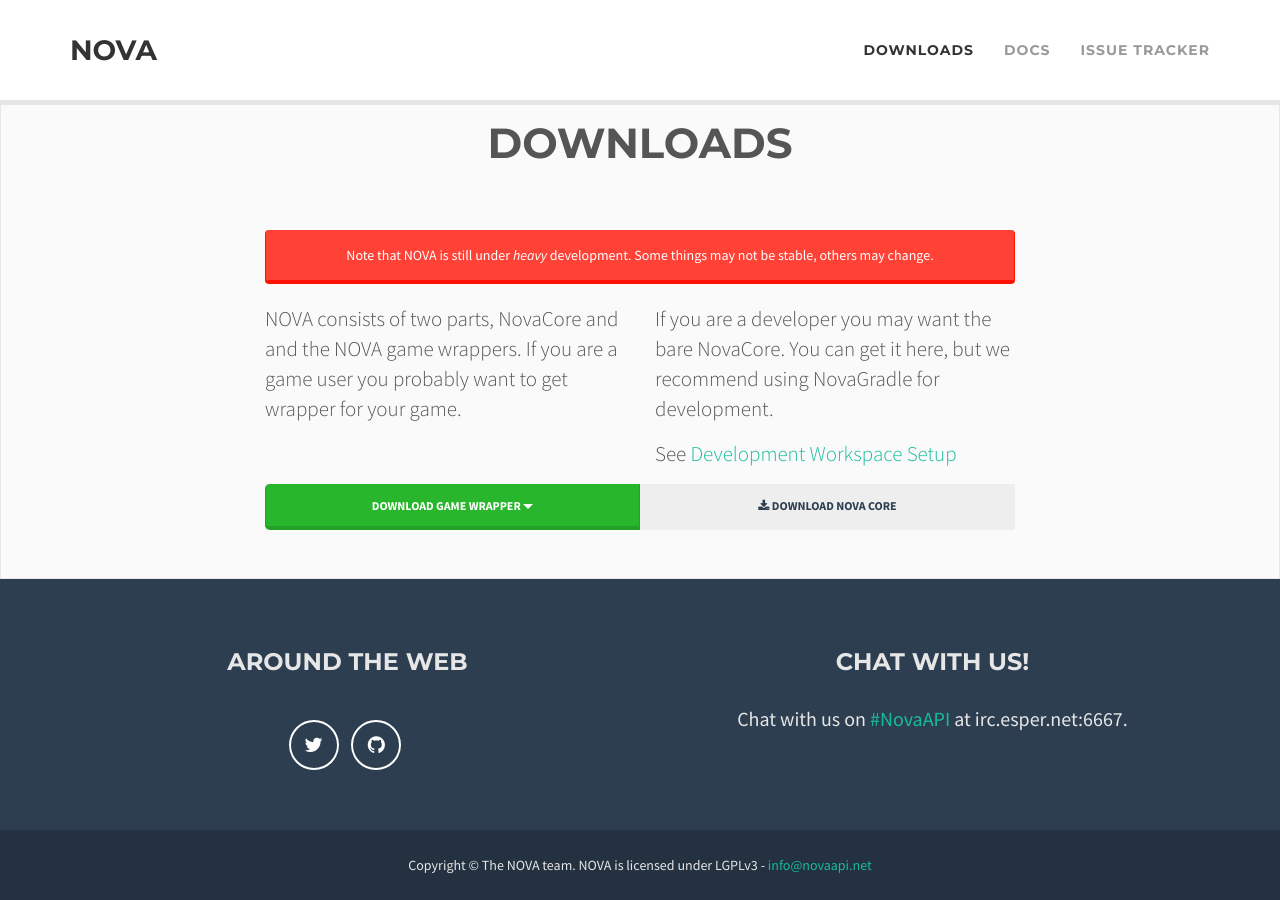
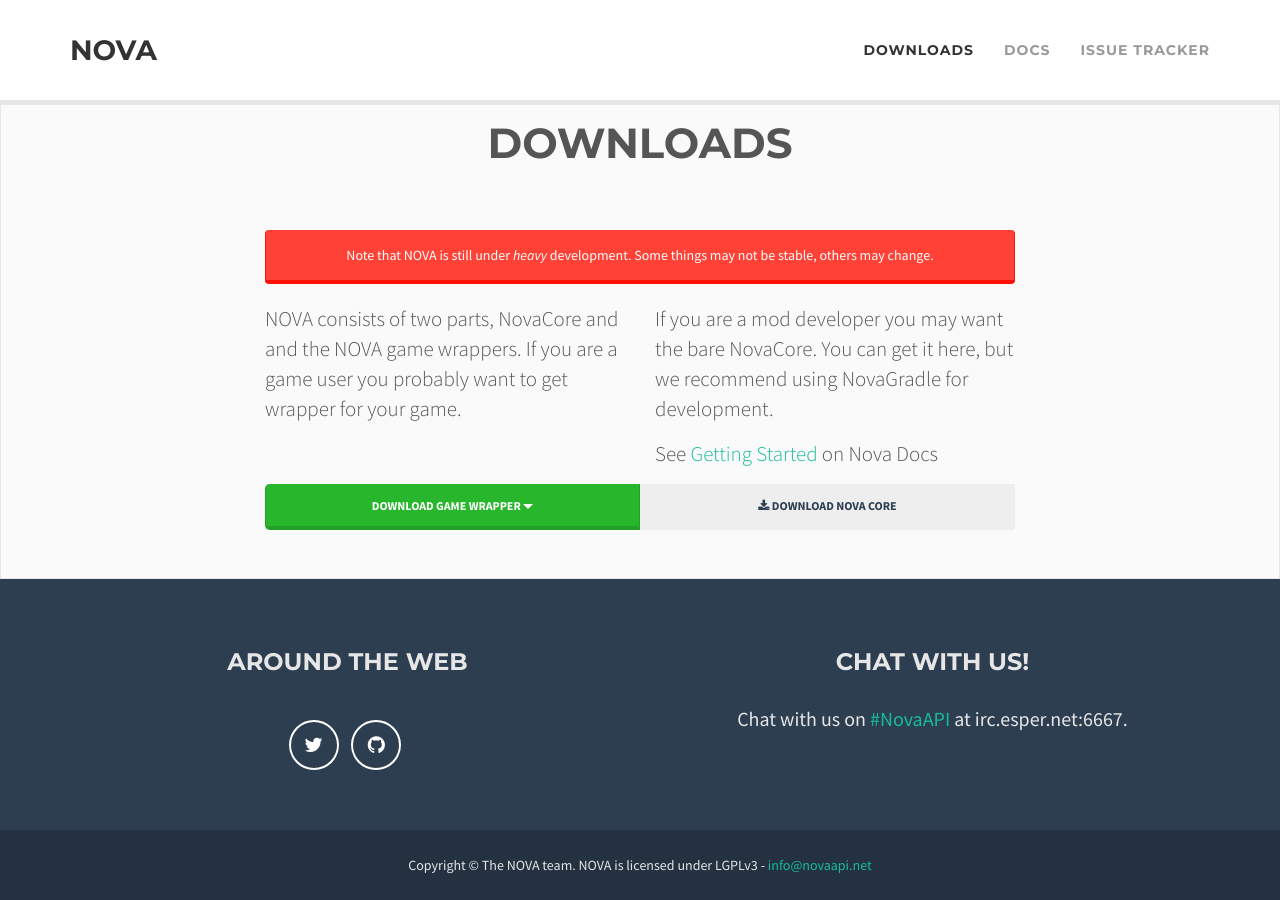
Before and after one commit to NOVA-Team/nova-team.github.io, a Jekyll site: the page built from index.html, in a window 1280 px wide and 900 px high, scrolled down 1023 px. Built offline with Jekyll 4.4.1, drawn with Linux system fonts in a browser that asks for light colours; nearby versions of some CDN libraries; library files that are not in the unit come from our copies; Markdown is read by kramdown in place of the engine named in the settings.

Commit message:
Link to GettingStarted

```diff
--- a/index.html
+++ b/index.html
@@ -82,8 +82,8 @@ layout: default
 			</div>
 
 			<div class="col-lg-4">
-				<p>If you are a developer you may want the bare NovaCore. You can get it here, but we recommend using NovaGradle for development.</p>
-				<p>See <a href="/docs/NOVA%20Development/Development%20Workspace%20Setup/" class="nova-link">Development Workspace Setup</a></p>
+				<p>If you are a mod developer you may want the bare NovaCore. You can get it here, but we recommend using NovaGradle for development.</p>
+				<p>See <a href="/docs/Mod%20Development/Getting%20Started/" class="nova-link">Getting Started</a> on Nova Docs</p>
 			</div>
 
 			<div class="col-lg-8 col-lg-offset-2 text-center">
```
